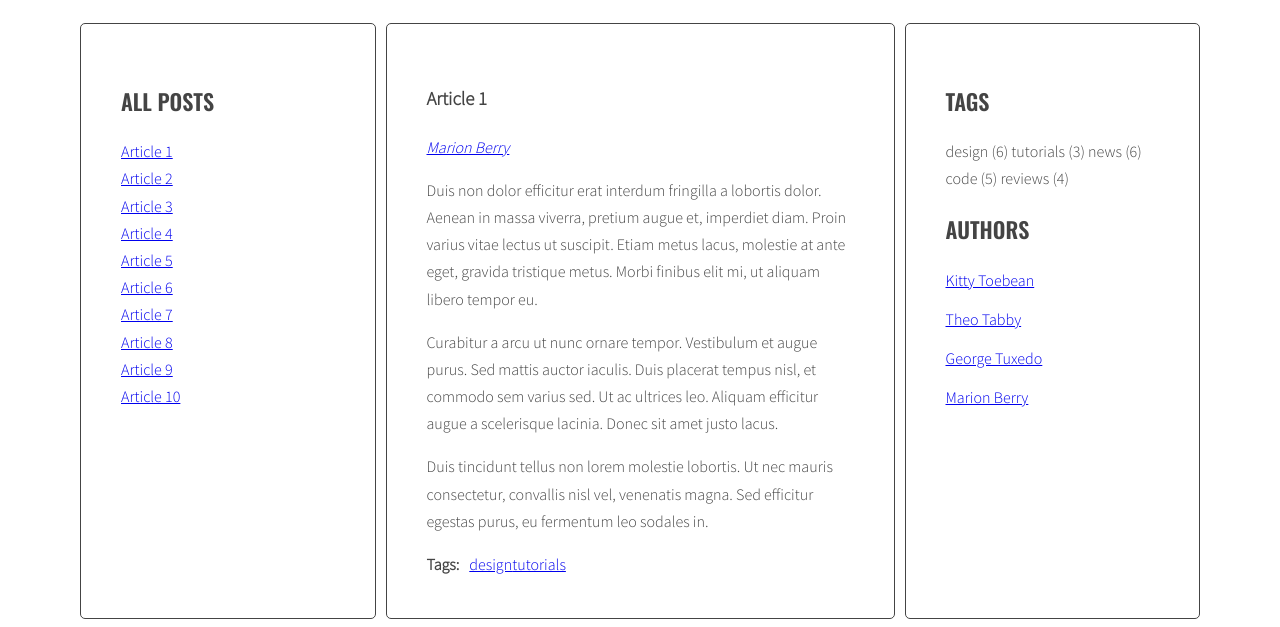
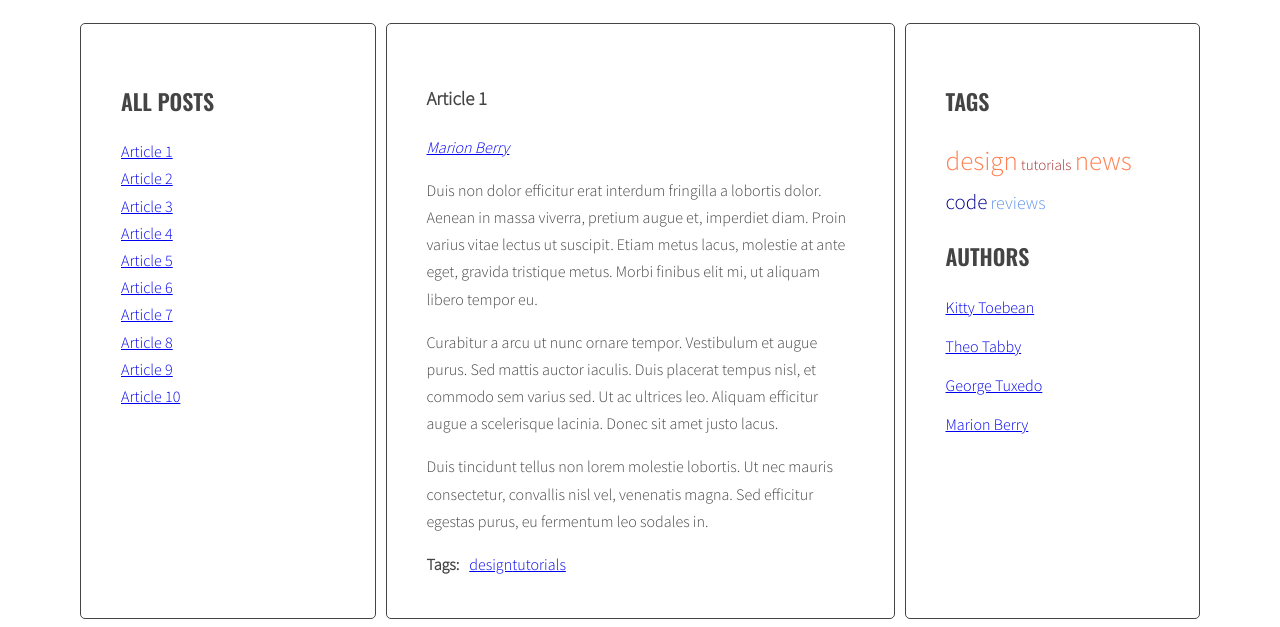
Before and after one commit to CodeGirl-newone/javascript-blog, a website: page index.html in a window 1280 px wide. Shown: the part 220-847 px from the top of the page. Drawn offline with nearby package versions, Linux system fonts and the light colour scheme.

Commit message:
Tag cloud

```diff
--- a/js/script.js
+++ b/js/script.js
@@ -41,7 +41,9 @@ function titleClickHandler(event){
 const optArticleSelector = '.post',
   optTitleSelector = '.post-title',
   optTitleListSelector = '.titles',
-  optArticleTagsSelector = '.post-tags .list';
+  optArticleTagsSelector = '.post-tags .list',
+  optCloudClassCount = 5,
+  optCloudClassPrefix = 'tag-size-';
 
 
 function generateTitleLinks(customSelector = ''){
@@ -250,7 +252,34 @@ addClickListenersToAuthors();
 // moduł 6. Wyświetlenie listy tagów
 const optTagsListSelector = '.tags.list';
 
-function generateTagsRight(){
+function CalculateTagsParams(tags){
+  const params = {
+    max: 0,
+    min: 999999
+  };
+  console.log(params);
+  for(let tag in tags){
+    console.log(tag + ' is used ' + tags[tag] + ' times');
+    if(tags[tag] > params.max){
+      params.max = tags[tag];
+    }
+    if(tags[tag] < params.min){
+      params.min = tags[tag];
+    }
+  }
+  console.log(tags);
+  return params;
+}
+
+function calculateTagClass(count, params){
+  const normalizedCount = count - params.min;
+  const normalizedMax = params.max - params.min;
+  const percentage = normalizedCount / normalizedMax;
+  const classNumber = Math.floor(percentage * (optCloudClassCount - 1) + 1);
+  return optCloudClassPrefix + classNumber;
+}
+
+function generateTags(){
   /* [NEW] create a new variable allTags with an empty object */
   let allTags = {};
   /* find all articles */
@@ -271,6 +300,8 @@ function generateTagsRight(){
     for (let tag of articleTagsArray){
       /* generate HTML of the link */
       const linkHTML = '<li><a href="#tag-'+ tag +'">'+ tag +'</a></li>';
+
+
       /* add generated code to html variable */
       html = html + linkHTML;
       /* [NEW] check if this link is NOT already in allTags */
@@ -294,17 +325,27 @@ function generateTagsRight(){
   /* [NEW] add html from allTags to tagList
   //tagList.innerHTML = allTags.join(' ');     Poprzednia wersja kodu*/
 
+  const tagsParams = CalculateTagsParams(allTags);
+  console.log('tagsParams:', tagsParams);
   //[NEW] create variable for all links HTML code     Nowa wersja kodu
   let allTagsHTML = '';
-  //[NEW] start loop: for each tag in allTags
-  for (let tag in allTags){
-    //[NEW] generate code of a link and add it to allTagsHTML
-    allTagsHTML += tag + ' (' + allTags[tag] + ') ';
 
 
-    //[NEW] end loop for each tag in allTags
+  //[NEW] start loop: for each tag in allTags
+  for(let tag in allTags){
+    //[NEW] generate code of a link and add it to allTagsHTML
+    //allTagsHTML += tag + ' (' + allTags[tag] + ') ';     generuje tylko tag i liczbę, bez linka
+    //allTagsHTML += '<li><a href="#tag-'+ tag +'">'+ tag +'</a>(' + allTags[tag] + ')</li>';
+    //allTagsHTML += '<li><a href="#tag-'+ tag +'" class="'calculateTagClass'">'+ tag +'</a>(' + allTags[tag] + ')</li>';
+
+    const tagLinkHTML = '<li><a class="' + calculateTagClass(allTags[tag], tagsParams) + '" href="#tag-' + tag + '">' + tag +  '</a></li> ';
+    console.log('tagLinkHTML:', tagLinkHTML);
+    allTagsHTML += tagLinkHTML;
   }
+
+  //[NEW] end loop for each tag in allTags
+
   //[NEW] add HTML from allTagsHTML to tagList
   tagList.innerHTML = allTagsHTML;
 }
-generateTagsRight();
+generateTags();
--- a/sass/style.scss
+++ b/sass/style.scss
@@ -118,3 +118,40 @@ body {
     margin: 0 10px 0 0;
   }
 }
+
+/* Tags */
+.list.tags li {
+  display: inline;
+}
+.list.tags a {
+  text-decoration: none;
+}
+.tag-size-1 {
+	font-size: 15px;
+  color: brown;
+}
+.tag-size-2 {
+	font-size: 18px;
+  color: cornflowerblue;
+}
+.tag-size-3 {
+	font-size: 21px;
+  color: darkblue;
+}
+.tag-size-4 {
+	font-size: 24px;
+  color: darkmagenta;
+}
+.tag-size-5 {
+	font-size: 27px;
+  color: coral;
+}
+
+.author-size-1 {
+	font-size: 15px;
+  color: darkred;
+}
+.author-size-5 {
+	font-size: 18px;
+  color: forestgreen;
+}
```
Also changed, not shown: css/style.css, 1 other file.
